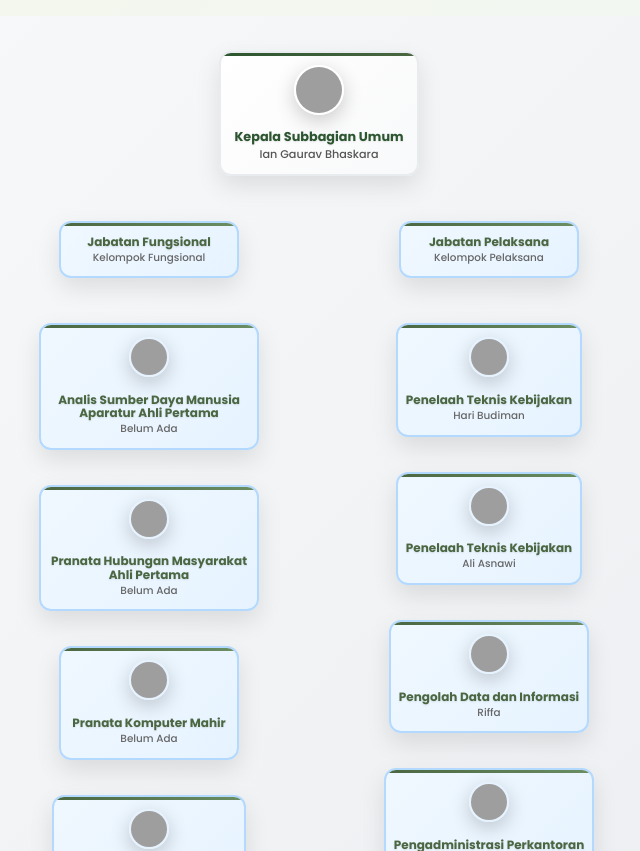
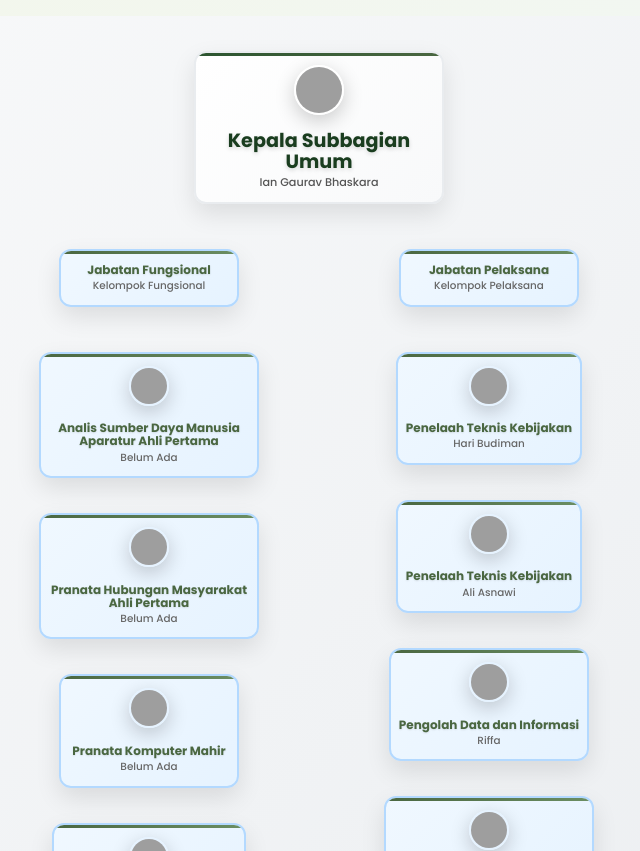
Before and after one commit to SubbagumumDKPUSBabel/web, a website: page profil.html in a window 1280 px wide. Shown: the part 2380-3231 px from the top of the page, without its empty margins (321-961 px from the left). Drawn offline with Linux system fonts and the light colour scheme; grey boxes are pictures that could not be loaded.

Commit message:
Add files via upload

```diff
--- a/profil.html
+++ b/profil.html
@@ -432,7 +432,7 @@
                     <li>
                         <div class="org-card">
                             <img src="https://picsum.photos/seed/kepala-subbag/200/200" alt="Ian Gaurav Bhaskara" class="org-avatar" loading="lazy">
-                            <div class="org-role">Kepala Subbagian Umum</div>
+                            <div class="org-role kepala-subbag-role">Kepala Subbagian Umum</div>
                             <div class="org-name">Ian Gaurav Bhaskara</div>
                         </div>
                         <ul>
--- a/styles.css
+++ b/styles.css
@@ -1656,6 +1656,14 @@ body.dark .data-item .meta .file-type {
     line-height: 1.1;
 }
 
+/* Special styling for Kepala Subbagian Umum */
+.kepala-subbag-role {
+    font-size: 1.2rem !important;
+    font-weight: 800 !important;
+    color: #1a3d1f !important;
+    text-shadow: 0 2px 4px rgba(0,0,0,0.15) !important;
+}
+
 .org-name {
     color: #555;
     font-weight: 500;
```
